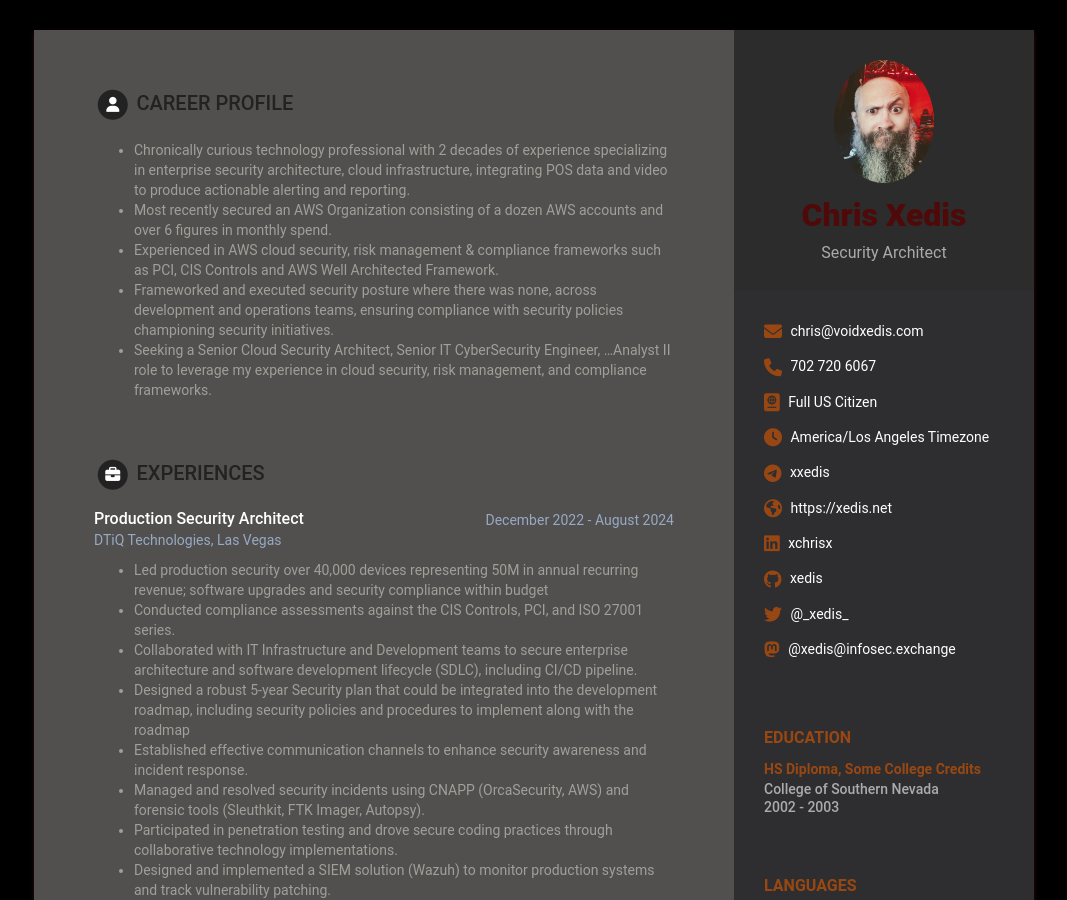
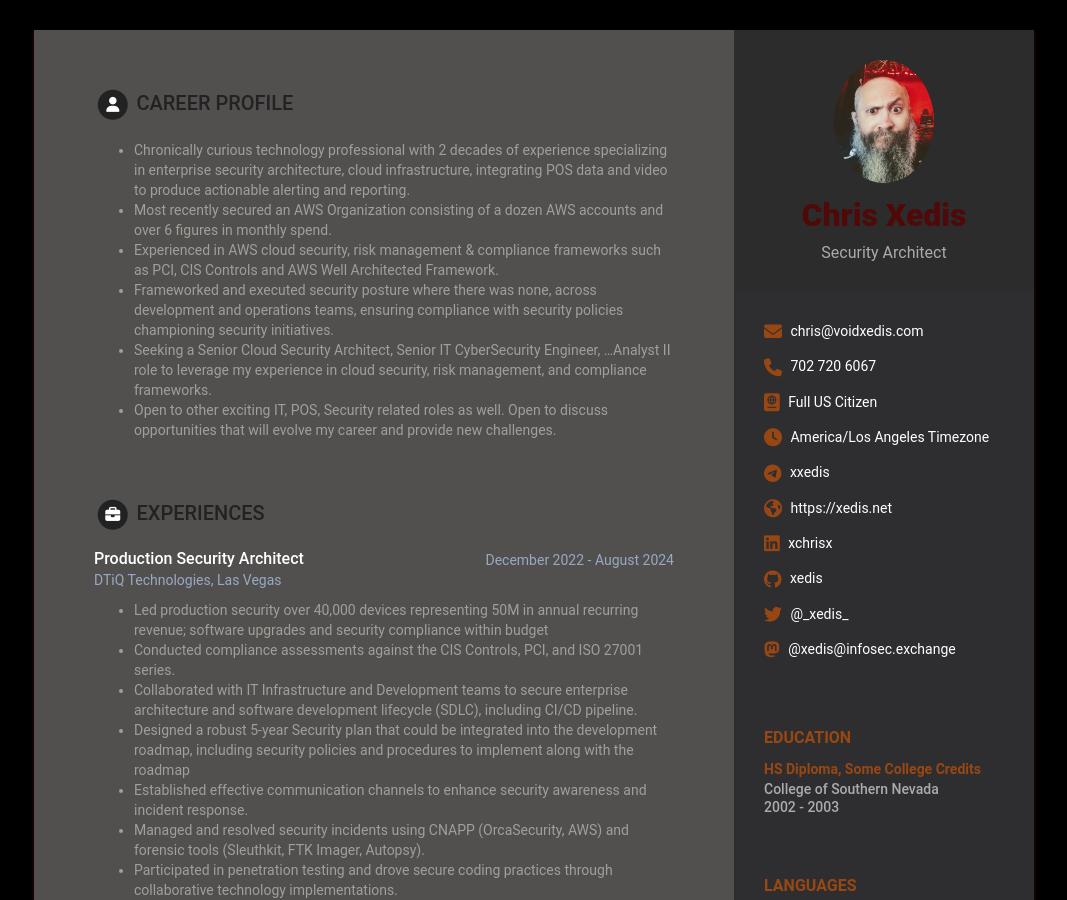
Before and after one commit to xedis/online-cv, a Jekyll site: the page built from index.html, in a window 1280 px wide and 900 px high. Shown: the whole window, without its empty margins (106-1173 px from the left). Built offline with Jekyll 4.4.1, drawn with Linux system fonts in a browser that asks for light colours.

Commit message:
updates2

```diff
--- a/_data/data.yml
+++ b/_data/data.yml
@@ -71,6 +71,7 @@ career-profile:
       - Experienced in AWS cloud security, risk management & compliance frameworks such as PCI, CIS Controls and AWS Well Architected Framework.
       - Frameworked and executed security posture where there was none, across development and operations teams, ensuring compliance with security policies championing security initiatives.
       - Seeking a Senior Cloud Security Architect, Senior IT CyberSecurity Engineer, ...Analyst II role to leverage my experience in cloud security, risk management, and compliance frameworks.
+      - Open to other exciting IT, POS, Security related roles as well. Open to discuss opportunities that will evolve my career and provide new challenges.
 extra-links:
     title: Linktree
     url: https://links.xedis.me
```
